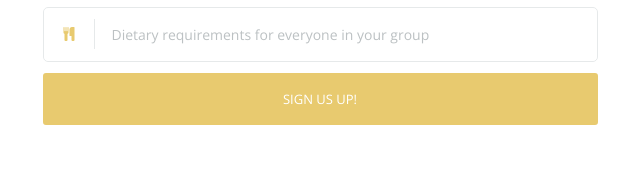
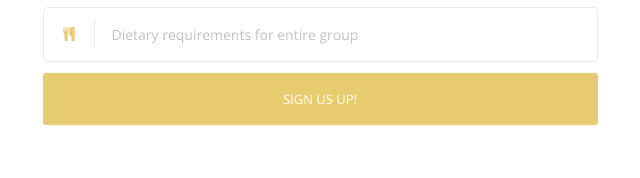
Before and after one commit to principessamia/matrimoniotoropatel, a website: page index.html in a window 1280 px wide. Shown: the part 5022-5200 px from the top of the page, 320-960 px from the left. Drawn offline with nearby package versions, Linux system fonts and the light colour scheme; some packages are replaced by stand-ins of ours; a script that the page names is missing; files whose address does not match are found by name.

Commit message:
Update dietary requirements text box

```diff
--- a/index.html
+++ b/index.html
@@ -432,7 +432,7 @@
                             <div class="form-input-group">
                                 <i class="fa fa-users"></i><input type="number" name="total" class="" min="0"
                                                                   max="5"
-                                                                  placeholder="Total number attenting (inc. yourself!)"
+                                                                  placeholder="Total number attenting (inc. yourself)!"
                                                                   required>
                             </div>
                         </div>
@@ -444,7 +444,7 @@
                         <div class="col-md-12 col-sm-12">
                             <div class="form-input-group">
                                 <i class="fa fa-cutlery"></i><input type="text" name="dietary" class="" min="0"
-                                                                  placeholder="Dietary requirements for everyone in your group"
+                                                                  placeholder="Dietary requirements for entire group"
                                                                   required>
                             </div>
                         </div>
```
